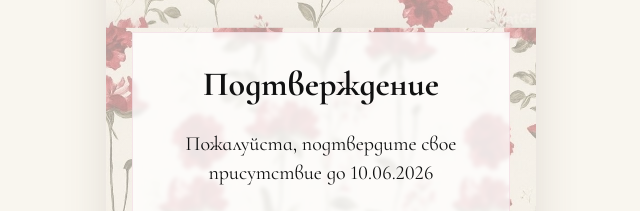
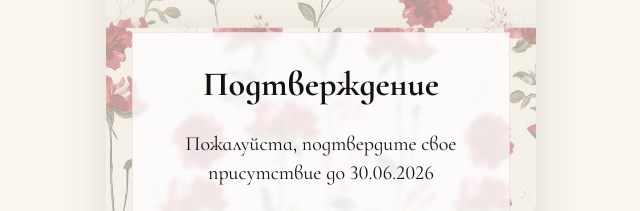
Before and after one commit to kjoumile/victoria-anton-wedding, a plain HTML site: page index.html in a window 1280 px wide. Shown: the part 3300-3511 px from the top of the page, 319-959 px from the left. Drawn offline with Linux system fonts and the light colour scheme.

Commit message:
Update index.html

```diff
--- a/index.html
+++ b/index.html
@@ -524,7 +524,7 @@
     <section class="section" id="rsvp">
       <div class="card">
         <h2>Подтверждение</h2>
-        <p class="survey-note">Пожалуйста, подтвердите свое присутствие до 10.06.2026</p>
+        <p class="survey-note">Пожалуйста, подтвердите свое присутствие до 30.06.2026</p>
         <p class="survey-note">Пожалуйста, ответьте на вопросы, которые для вас подготовили Антон и Виктория</p>
         <form class="form" id="rsvpForm">
           <label>Ваше имя
```
